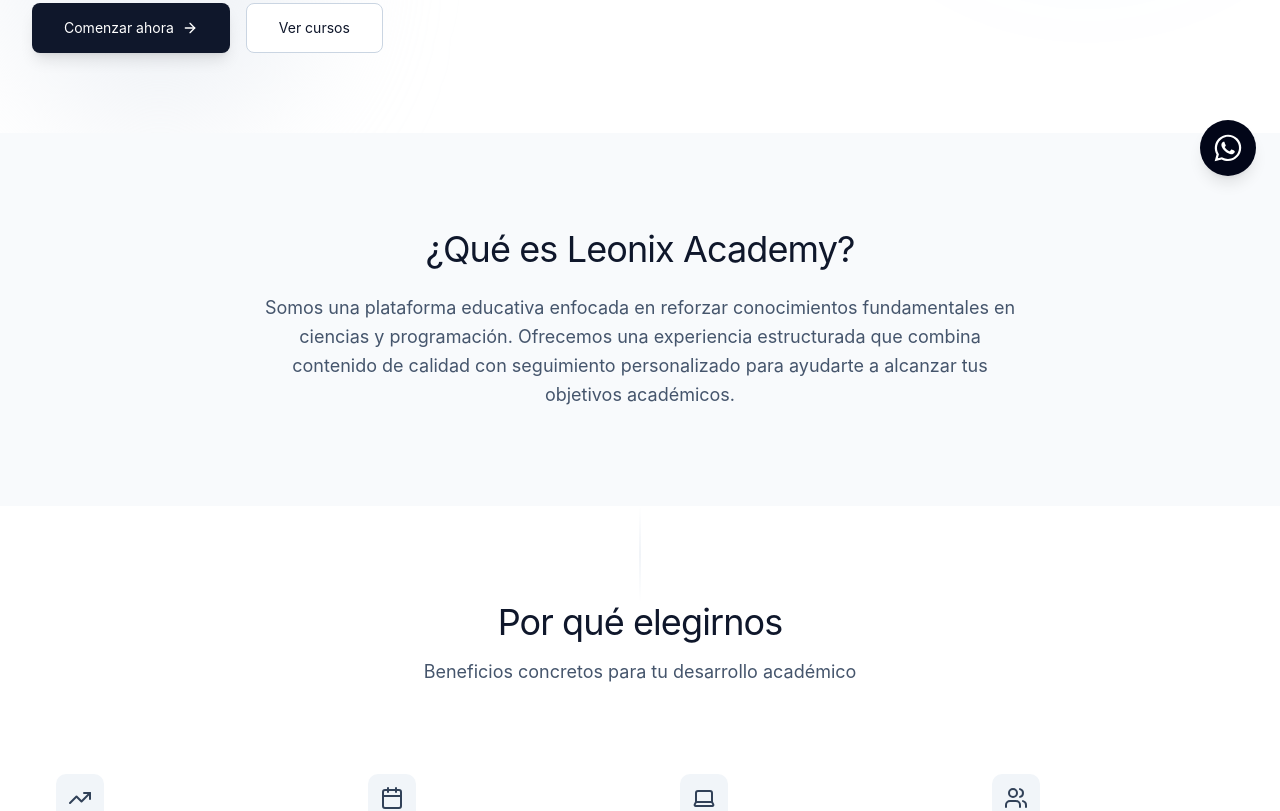
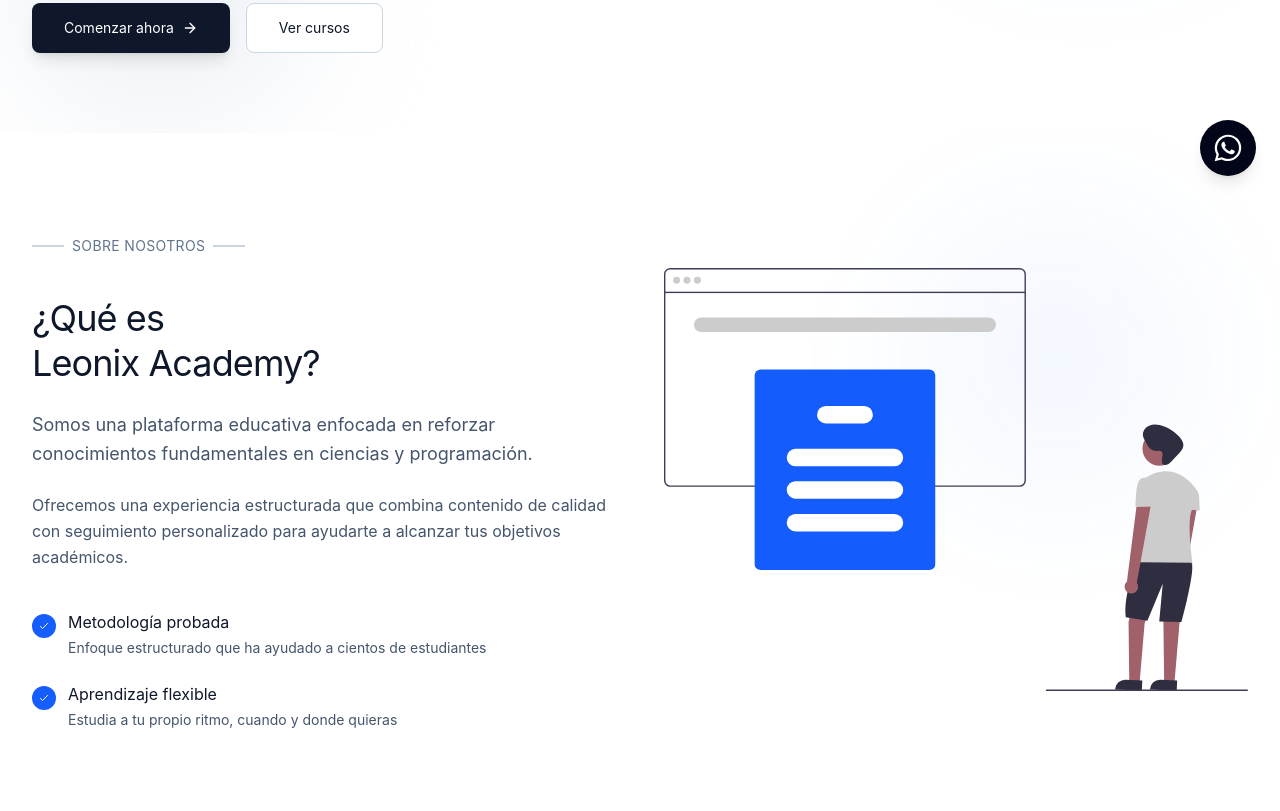
Before and after one commit to Leonix-Academy/Landing-Page, a React (Vite) app: page / in a window 1280 px wide. Shown: the part 600-1411 px from the top of the page. Built offline with nearby package versions, Linux system fonts and the light colour scheme.

Commit message:
feat: enhance audience and methodology sections with SVG illustrations and improved styling

```diff
--- a/src/features/audience/MinimalAudienceSection.tsx
+++ b/src/features/audience/MinimalAudienceSection.tsx
@@ -35,13 +35,19 @@
           {audiences.map((audience, index) => (
             <div key={index} className="group">
               <div className="relative aspect-[4/3] overflow-hidden rounded-xl mb-6 bg-slate-100">
+                {/* Blue overlay on hover */}
+                <div className="absolute inset-0 bg-gradient-to-br from-blue-600/20 to-cyan-600/20 opacity-0 group-hover:opacity-100 transition-opacity duration-500 z-10" />
+
                 <ImageWithFallback
                   src={audience.image}
                   alt={audience.title}
-                  className="w-full h-full object-cover group-hover:scale-105 transition-transform duration-500"
+                  className="w-full h-full object-cover group-hover:scale-110 transition-transform duration-700"
                 />
+
+                {/* Decorative border */}
+                <div className="absolute inset-0 ring-1 ring-slate-200 rounded-xl group-hover:ring-blue-400 transition-all duration-300" />
               </div>
-              <h3 className="text-xl text-slate-900 mb-3">
+              <h3 className="text-xl text-slate-900 mb-3 font-medium">
                 {audience.title}
               </h3>
               <p className="text-sm text-slate-600 leading-relaxed">
--- a/src/features/methodology/MinimalMethodologySection.tsx
+++ b/src/features/methodology/MinimalMethodologySection.tsx
@@ -1,5 +1,6 @@
 import { CheckCircle2 } from 'lucide-react';
 import { useScrollTo } from '../../shared/hooks/useScrollTo';
+import meetingSvg from '../../assets/undraw_online-meeting.svg';
 
 export function MinimalMethodologySection() {
   const { scrollToSection } = useScrollTo();
@@ -82,26 +83,21 @@
             </div>
           </div>
 
-          {/* Right - Features */}
-          <div className="bg-white border border-slate-200 rounded-2xl p-10 shadow-lg hover:shadow-xl transition-shadow duration-300">
-            <h3 className="text-2xl text-slate-900 mb-8">
-              Qué Incluye
-            </h3>
-            <div className="space-y-4">
-              {features.map((feature, index) => (
-                <div key={index} className="flex items-start gap-3 group">
-                  <div className="w-5 h-5 rounded bg-blue-600 flex items-center justify-center flex-shrink-0 mt-0.5 group-hover:scale-110 transition-transform duration-300">
-                    <CheckCircle2 className="w-3 h-3 text-white" />
-                  </div>
-                  <span className="text-base text-slate-700">{feature}</span>
-                </div>
-              ))}
+          {/* Right - Features Card with SVG */}
+          <div className="bg-white border border-slate-200 rounded-2xl p-8 shadow-lg hover:shadow-xl transition-shadow duration-300">
+            {/* SVG Illustration */}
+            <div className="mb-6">
+              <img
+                src={meetingSvg}
+                alt="Clases online interactivas"
+                className="w-full h-auto max-w-sm mx-auto"
+              />
             </div>
 
-            <div className="mt-10 pt-8 border-t border-slate-200">
+            <div className="mt-8 pt-6 border-t border-slate-200">
               <button
                 onClick={() => scrollToSection('contacto')}
-                className="w-full px-6 py-3 bg-slate-900 text-white rounded-lg hover:bg-blue-600 transition-all text-sm shadow-lg hover:shadow-xl hover:shadow-blue-600/20"
+                className="w-full px-6 py-3 bg-blue-600 text-white rounded-lg hover:bg-blue-700 transition-all text-sm shadow-lg shadow-blue-600/30 hover:shadow-xl hover:shadow-blue-600/40 cursor-pointer"
               >
                 Solicitar información
               </button>
--- a/src/features/purpose/MinimalPurposeSection.tsx
+++ b/src/features/purpose/MinimalPurposeSection.tsx
@@ -1,16 +1,80 @@
+import readingSvg from '../../assets/undraw_online-reading.svg';
+
 export function MinimalPurposeSection() {
   return (
-    <section id="nosotros" className="py-24 bg-slate-50">
-      <div className="max-w-5xl mx-auto px-4 sm:px-6 lg:px-8">
-        <div className="text-center space-y-6">
-          <h2 className="text-4xl text-slate-900 tracking-tight">
-            ¿Qué es Leonix Academy?
-          </h2>
-          <p className="text-lg text-slate-600 leading-relaxed max-w-3xl mx-auto">
-            Somos una plataforma educativa enfocada en reforzar conocimientos fundamentales en ciencias y programación.
-            Ofrecemos una experiencia estructurada que combina contenido de calidad con seguimiento personalizado
-            para ayudarte a alcanzar tus objetivos académicos.
-          </p>
+    <section id="nosotros" className="py-24 bg-white relative overflow-hidden">
+      {/* Decorative elements */}
+      <div className="absolute top-20 right-20 w-72 h-72 bg-blue-500/5 rounded-full blur-3xl" />
+
+      <div className="max-w-7xl mx-auto px-4 sm:px-6 lg:px-8 relative">
+        <div className="grid lg:grid-cols-2 gap-12 items-center">
+          {/* Left - Content */}
+          <div className="space-y-6">
+            <div className="inline-block">
+              <div className="flex items-center gap-2 mb-4">
+                <div className="w-8 h-0.5 bg-slate-300" />
+                <span className="text-sm text-slate-500 tracking-wide uppercase">Sobre Nosotros</span>
+                <div className="w-8 h-0.5 bg-slate-300" />
+              </div>
+            </div>
+
+            <h2 className="text-4xl md:text-5xl text-slate-900 tracking-tight leading-tight">
+              ¿Qué es
+              <br />
+              <span className="bg-gradient-to-r from-cyan-600 via-blue-600 to-indigo-600 bg-clip-text text-transparent">
+                Leonix Academy?
+              </span>
+            </h2>
+
+            <p className="text-lg text-slate-600 leading-relaxed">
+              Somos una plataforma educativa enfocada en reforzar conocimientos fundamentales en ciencias y programación.
+            </p>
+
+            <p className="text-base text-slate-600 leading-relaxed">
+              Ofrecemos una experiencia estructurada que combina contenido de calidad con seguimiento personalizado para ayudarte a alcanzar tus objetivos académicos.
+            </p>
+
+            <div className="flex items-start gap-3 pt-4">
+              <div className="w-6 h-6 rounded-full bg-blue-600 flex items-center justify-center flex-shrink-0 mt-1">
+                <svg className="w-3 h-3 text-white" fill="none" viewBox="0 0 24 24" stroke="currentColor">
+                  <path strokeLinecap="round" strokeLinejoin="round" strokeWidth={2} d="M5 13l4 4L19 7" />
+                </svg>
+              </div>
+              <div>
+                <h3 className="text-base font-medium text-slate-900 mb-1">Metodología probada</h3>
+                <p className="text-sm text-slate-600">Enfoque estructurado que ha ayudado a cientos de estudiantes</p>
+              </div>
+            </div>
+
+            <div className="flex items-start gap-3">
+              <div className="w-6 h-6 rounded-full bg-blue-600 flex items-center justify-center flex-shrink-0 mt-1">
+                <svg className="w-3 h-3 text-white" fill="none" viewBox="0 0 24 24" stroke="currentColor">
+                  <path strokeLinecap="round" strokeLinejoin="round" strokeWidth={2} d="M5 13l4 4L19 7" />
+                </svg>
+              </div>
+              <div>
+                <h3 className="text-base font-medium text-slate-900 mb-1">Aprendizaje flexible</h3>
+                <p className="text-sm text-slate-600">Estudia a tu propio ritmo, cuando y donde quieras</p>
+              </div>
+            </div>
+          </div>
+
+          {/* Right - SVG Illustration */}
+          <div className="relative">
+            <div className="relative">
+              {/* Glow effect */}
+              <div className="absolute -inset-6 bg-gradient-to-r from-blue-400/10 via-cyan-400/10 to-indigo-400/10 rounded-3xl blur-2xl" />
+
+              {/* SVG Container */}
+              <div className="relative">
+                <img
+                  src={readingSvg}
+                  alt="Estudiante aprendiendo online"
+                  className="w-full h-auto"
+                />
+              </div>
+            </div>
+          </div>
         </div>
       </div>
     </section>
```
